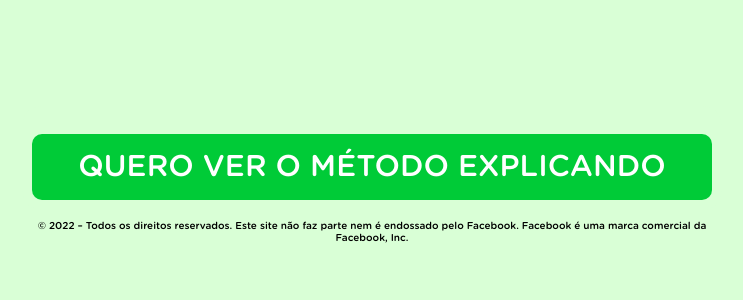
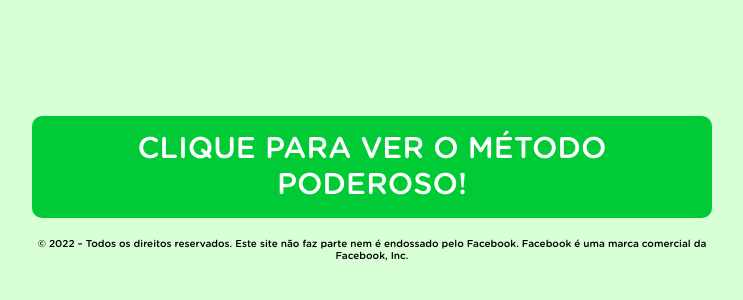
Before and after one commit to Supliffy/sumirbarriga.online, a plain HTML site: page video/index.html in a window 1280 px wide. Shown: the part 220-520 px from the top of the page, without its empty margins (268-1011 px from the left). Drawn offline with Linux system fonts and the light colour scheme; a script that the page names is missing.

Commit message:
Update index.html

```diff
--- a/video/index.html
+++ b/video/index.html
@@ -15,7 +15,7 @@
           <p></p>
         </div>
         <div class="answer">
-          <a class="btn" href="https://sumirbarriga.online/">QUERO VER O MÉTODO EXPLICANDO</a>
+          <a class="btn" href="https://sumirbarriga.online/">CLIQUE PARA VER O MÉTODO PODEROSO!</a>
         </div>
       </div>
     </div>
```
